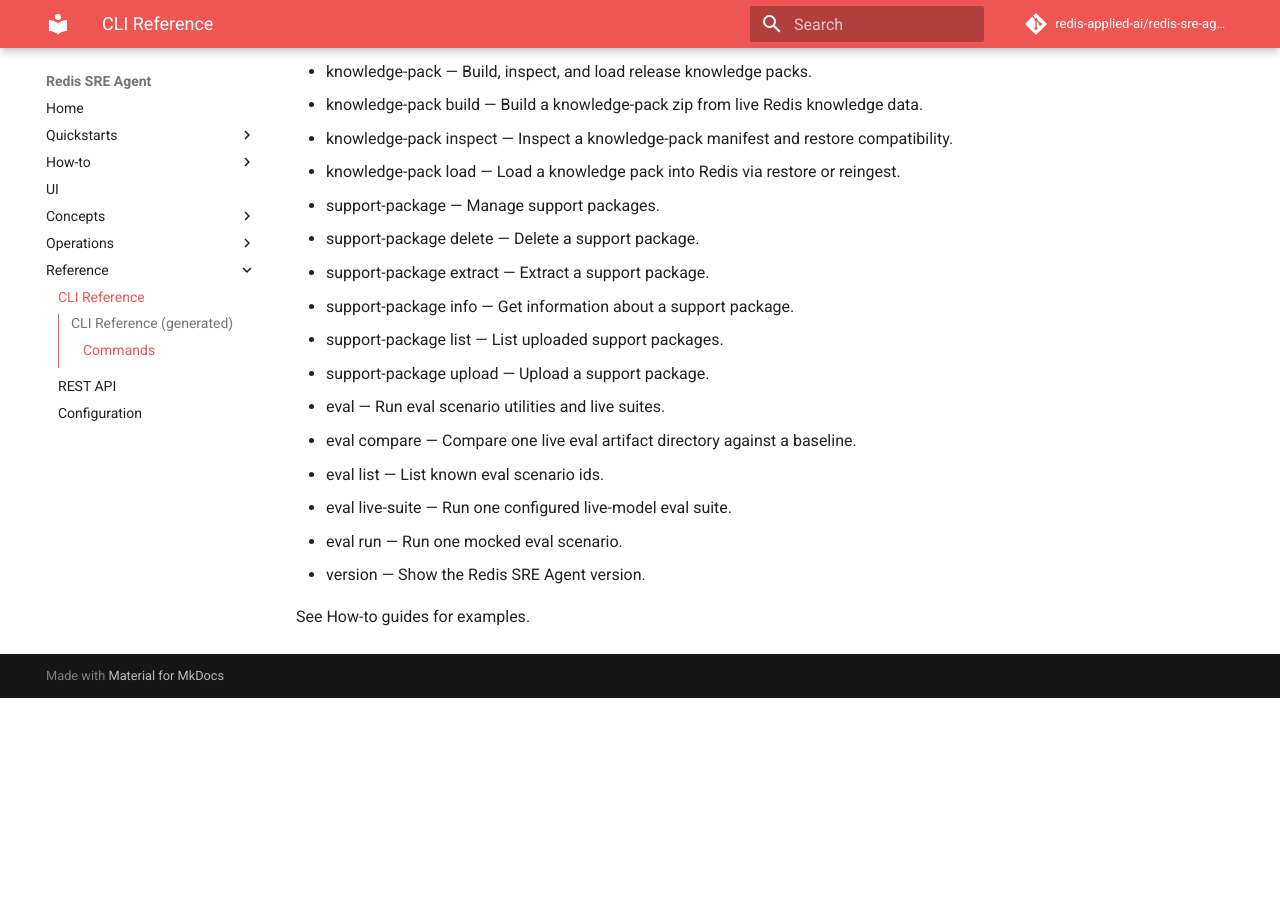
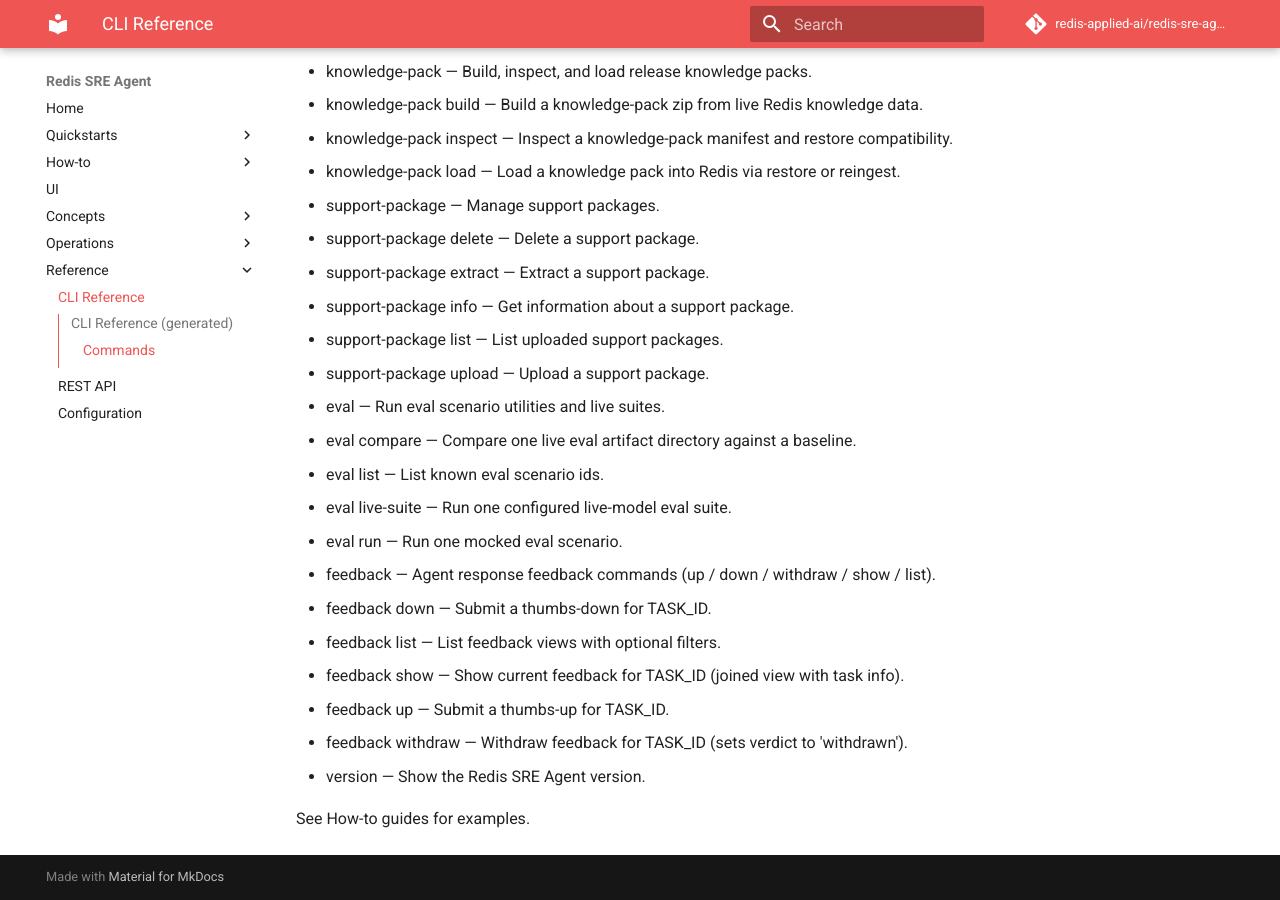
Before and after one commit to redis-applied-ai/redis-sre-agent, an MkDocs documentation site: the page built from docs/reference/cli.md, in a window 1280 px wide and 900 px high, scrolled down 2896 px. Built offline with MkDocs 1.6.1 and Material for MkDocs 9.7.7, drawn with Linux system fonts in a browser that asks for light colours; comment, search, counter and statistics services are not loaded; before the commit the page ends 3594 px from its top, so only the background shows below that.

Commit message:
feedback: regenerate reference docs for new endpoints and CLI

```diff
--- a/docs/reference/cli.md
+++ b/docs/reference/cli.md
@@ -99,6 +99,12 @@
 - eval list — List known eval scenario ids.
 - eval live-suite — Run one configured live-model eval suite.
 - eval run — Run one mocked eval scenario.
+- feedback — Agent response feedback commands (up / down / withdraw / show / list).
+- feedback down — Submit a thumbs-down for TASK_ID.
+- feedback list — List feedback views with optional filters.
+- feedback show — Show current feedback for TASK_ID (joined view with task info).
+- feedback up — Submit a thumbs-up for TASK_ID.
+- feedback withdraw — Withdraw feedback for TASK_ID (sets verdict to 'withdrawn').
 - version — Show the Redis SRE Agent version.
 
 See How-to guides for examples.
```
Also changed, not shown: docs/reference/api.md (+3 -0 lines).
